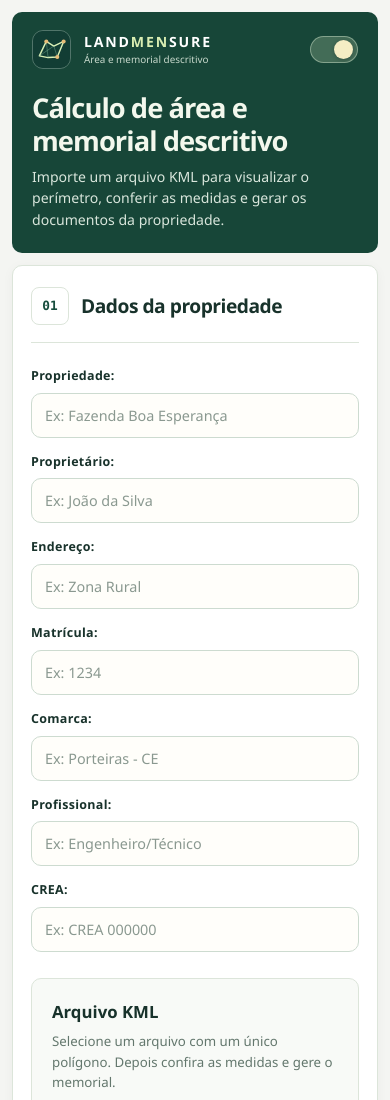
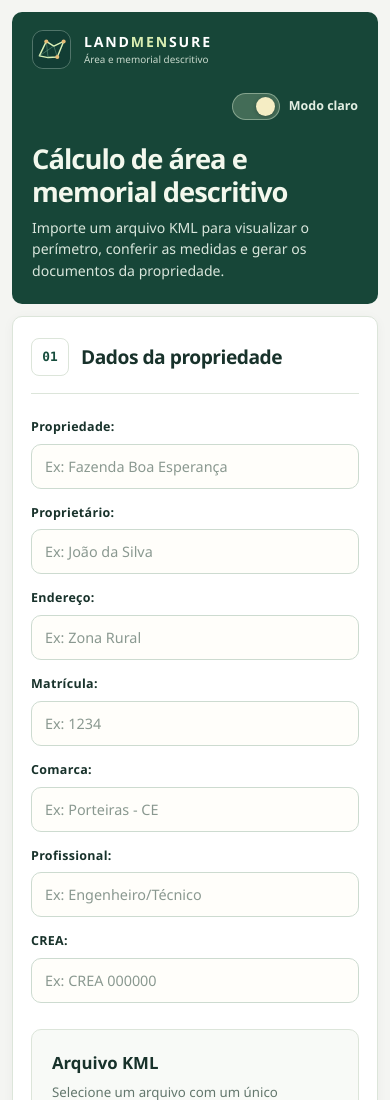
Before and after one commit to felipeoliveira17y/landmensure-site, a website built with Vite: page index.html in a window 390 px wide. Shown: the top 1100 px of the page. Built offline with nearby package versions, Linux system fonts and the light colour scheme; what @capacitor/core would draw is missing.

Commit message:
Indicar e memorizar tema ativo

```diff
--- a/index.html
+++ b/index.html
@@ -22,7 +22,7 @@
                 <label class="theme-switch-wrapper">
                     <input id="themeCheckbox" type="checkbox" aria-label="Ativar tema claro" />
                     <span class="theme-switch-track" aria-hidden="true"><span class="theme-switch-thumb"></span></span>
-                    <span class="theme-switch-label">Tema</span>
+                    <span id="themeModeLabel" class="theme-switch-label">Modo claro</span>
                 </label>
             </div>
             <div class="hero-content" id="inicio">
--- a/src/main.js
+++ b/src/main.js
@@ -94,13 +94,19 @@ function atualizarMemorial() {
 
 function configurarTema() {
   const checkbox = campo("themeCheckbox");
-  checkbox.checked = !window.matchMedia("(prefers-color-scheme: dark)").matches;
+  let temaSalvo = null;
+  try { temaSalvo = window.localStorage.getItem("landmensure-theme"); } catch { /* Armazenamento indisponível. */ }
+  checkbox.checked = temaSalvo === "light" || (temaSalvo !== "dark" && !window.matchMedia("(prefers-color-scheme: dark)").matches);
   const aplicar = () => {
     document.documentElement.removeAttribute("data-theme");
     if (!checkbox.checked) document.documentElement.setAttribute("data-theme", "dark");
+    campo("themeModeLabel").textContent = checkbox.checked ? "Modo claro" : "Modo escuro";
     checkbox.setAttribute("aria-label", checkbox.checked ? "Ativar tema escuro" : "Ativar tema claro");
   };
-  checkbox.addEventListener("change", aplicar);
+  checkbox.addEventListener("change", () => {
+    try { window.localStorage.setItem("landmensure-theme", checkbox.checked ? "light" : "dark"); } catch { /* Armazenamento indisponível. */ }
+    aplicar();
+  });
   aplicar();
 }
 
--- a/style.css
+++ b/style.css
@@ -63,7 +63,7 @@ a { color: inherit; }
 .brand-name { color: #fff; font-size: 1.08rem; font-weight: 800; letter-spacing: .13em; line-height: 1.1; }
 .brand-name > span { color: #d9edb2; }
 .brand-name small { display: block; margin-top: 5px; color: #c8d9cc; font-size: .7rem; font-weight: 400; letter-spacing: 0; text-transform: none; }
-.theme-switch-wrapper { display: inline-flex; align-items: center; gap: 9px; cursor: pointer; color: #e2eee2; font-size: .78rem; font-weight: 650; letter-spacing: .04em; }
+.theme-switch-wrapper { display: inline-flex; align-items: center; gap: 9px; cursor: pointer; color: #e2eee2; font-size: .78rem; font-weight: 650; white-space: nowrap; }
 .theme-switch-wrapper input { position: absolute; width: 1px; height: 1px; opacity: 0; }
 .theme-switch-track { display: flex; align-items: center; width: 48px; height: 27px; padding: 3px; border: 1px solid rgba(231, 247, 222, .4); border-radius: 99px; background: rgba(8, 31, 26, .45); transition: background .2s ease; }
 .theme-switch-thumb { width: 19px; height: 19px; border-radius: 50%; background: #e3c28a; box-shadow: 0 1px 4px rgba(0,0,0,.25); transition: transform .2s ease, background .2s ease; }
@@ -165,7 +165,8 @@ a { color: inherit; }
     .brand img { width: 39px; height: 39px; border-radius: 11px; }
     .brand-name { font-size: .88rem; }
     .brand-name small { font-size: .62rem; }
-    .theme-switch-label { display: none; }
+    .hero-topbar { flex-wrap: wrap; }
+    .theme-switch-wrapper { margin-left: auto; }
     .hero-content { padding-top: 23px; }
     .hero h1 { margin: 0 0 8px; font-size: clamp(1.5rem, 7vw, 2rem); }
     .hero-description { font-size: .88rem; }
```
